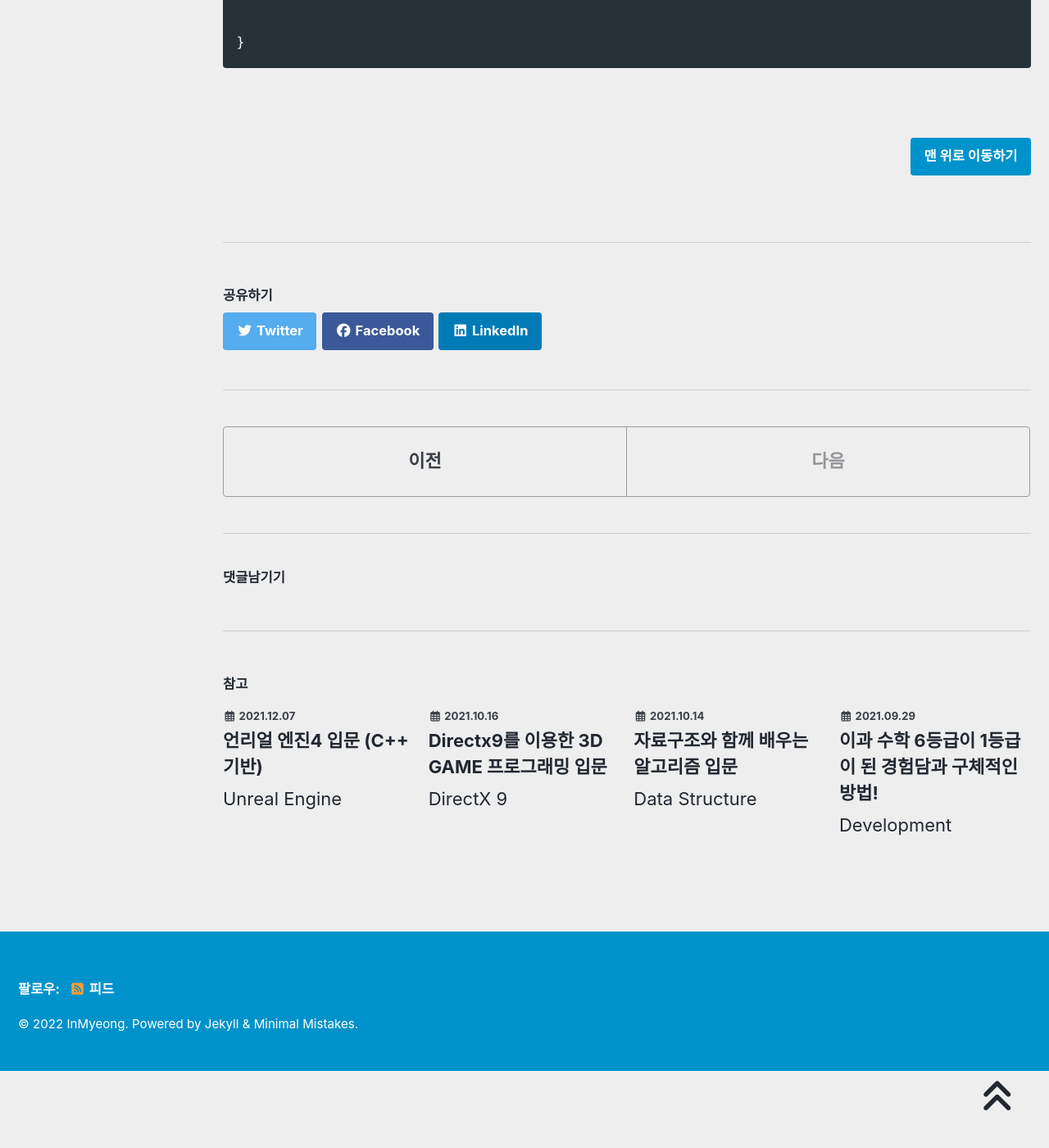
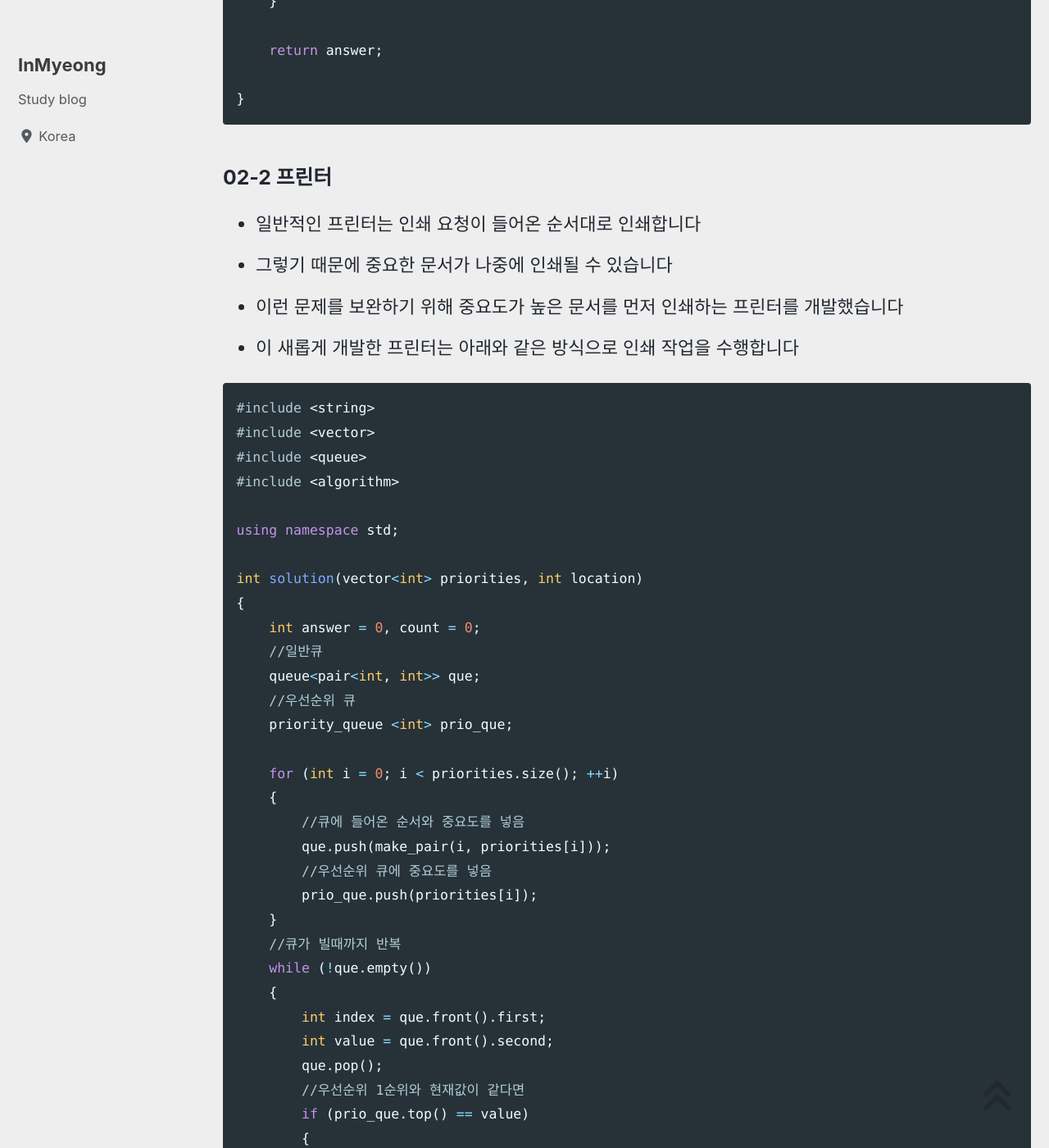
Before and after one commit to devMyeong/devMyeong.github.io, a Jekyll site: the page built from _posts/codingTest/2022-07-06-프로그래머스.md, in a window 1280 px wide and 1400 px high, scrolled down 10948 px. Shown: the whole window at 82% size. Built offline with Jekyll 4.4.1, drawn with Linux system fonts in a browser that asks for light colours; cached includes are drawn as plain includes; nearby versions of some CDN libraries; some web fonts are replaced; comment, search, counter and statistics services are not loaded; some of the changed text lies outside the part shown.

Commit message:
Docs : 프로그래머스 2-3 문제 풀이

````diff
--- a/_posts/codingTest/2022-07-06-프로그래머스.md
+++ b/_posts/codingTest/2022-07-06-프로그래머스.md
@@ -316,6 +316,111 @@ vector<int> solution(vector<int> progresses, vector<int> speeds)
 }
 ```
 
+### 02-2 프린터
+- 일반적인 프린터는 인쇄 요청이 들어온 순서대로 인쇄합니다
+- 그렇기 때문에 중요한 문서가 나중에 인쇄될 수 있습니다
+- 이런 문제를 보완하기 위해 중요도가 높은 문서를 먼저 인쇄하는 프린터를 개발했습니다
+- 이 새롭게 개발한 프린터는 아래와 같은 방식으로 인쇄 작업을 수행합니다
+
+```cpp
+#include <string>
+#include <vector>
+#include <queue>
+#include <algorithm>
+
+using namespace std;
+
+int solution(vector<int> priorities, int location)
+{
+    int answer = 0, count = 0;
+    //일반큐
+    queue<pair<int, int>> que;
+    //우선순위 큐
+    priority_queue <int> prio_que;
+
+    for (int i = 0; i < priorities.size(); ++i)
+    {
+        //큐에 들어온 순서와 중요도를 넣음
+        que.push(make_pair(i, priorities[i]));
+        //우선순위 큐에 중요도를 넣음
+        prio_que.push(priorities[i]);
+    }
+    //큐가 빌때까지 반복
+    while (!que.empty())
+    {
+        int index = que.front().first;
+        int value = que.front().second;
+        que.pop();
+        //우선순위 1순위와 현재값이 같다면
+        if (prio_que.top() == value)
+        {
+            //우선순위큐 pop
+            prio_que.pop();
+            //하나가 나갔으므로 count
+            count++;
+            //현재 나간것이 원하는것과 같다면
+            if (index == location)
+            {
+                //현재 카운터를 리턴
+                answer = count;
+                break;
+            }
+        }
+        //우선순위 1순위와 현재값이 같지않다면 큐 뒤에 넣기
+        else
+            que.push(make_pair(index, value));
+    }
+    return answer;
+}
+```
+
+### 02-3 다리를 지나는 트럭
+- 트럭 여러 대가 강을 가로지르는 일차선 다리를 정해진 순으로 건너려 합니다
+- 모든 트럭이 다리를 건너려면 최소 몇 초가 걸리는지 알아내야 합니다
+- 다리에는 트럭이 최대 bridge_length대 올라갈 수 있으며, 다리는 weight 이하까지의 무게를 견딜 수 있습니다
+- 단, 다리에 완전히 오르지 않은 트럭의 무게는 무시합니다
+
+```cpp
+    queue<int> que;
+    int time = 0;
+    int sum = 0;
+    int truckIdx = 0;
+
+    while(true)
+    {
+        // 1초인 시점부터 트럭이 진입하기 시작하자나 그러니까 시작하자 마자 ++ 시켜준거다
+         time++;
+        // 트럭의 무게가 다리의 무게보다 작으면, 트럭을 삽입
+        if(sum + truck_weights[truckIdx] <= weight)
+        {
+            // 마지막 트럭이 삽입되면 종료
+            if(truckIdx == truck_weights.size()-1)
+            {
+                // 마지막 트럭 도착시간 추가
+                time += bridge_length;
+                break;
+            }
+
+            que.push(truck_weights[truckIdx]);
+            sum += truck_weights[truckIdx];
+            truckIdx++;
+        }
+        // 트럭의 무게가 다리의 무게보다 크면, 0을 삽입해서 트럭을 도착점으로 민다
+        else
+        {
+            que.push(0);
+        }
+
+        // 큐 사이즈 = 다리길이 -> 트럭 도착
+        if(que.size() == bridge_length)
+        {
+            sum -= que.front();
+            que.pop();
+        }
+    }
+    return time;
+```
+
 <br>
 
 [맨 위로 이동하기](#){: .btn .btn--primary }{: .align-right}
````
Also changed, not shown: other parts of _posts/codingTest/2022-07-06-프로그래머스.md (+1 -1 lines), _posts/liberalArts/exercise/2021-07-29-트레이너-김지훈-boxing.md (deleted, +0 -43 lines).
